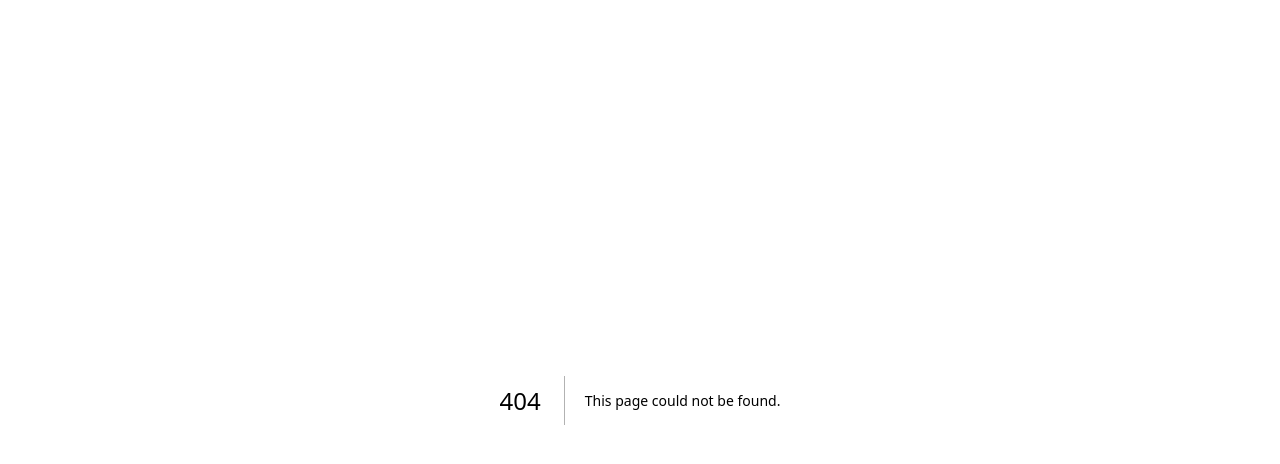
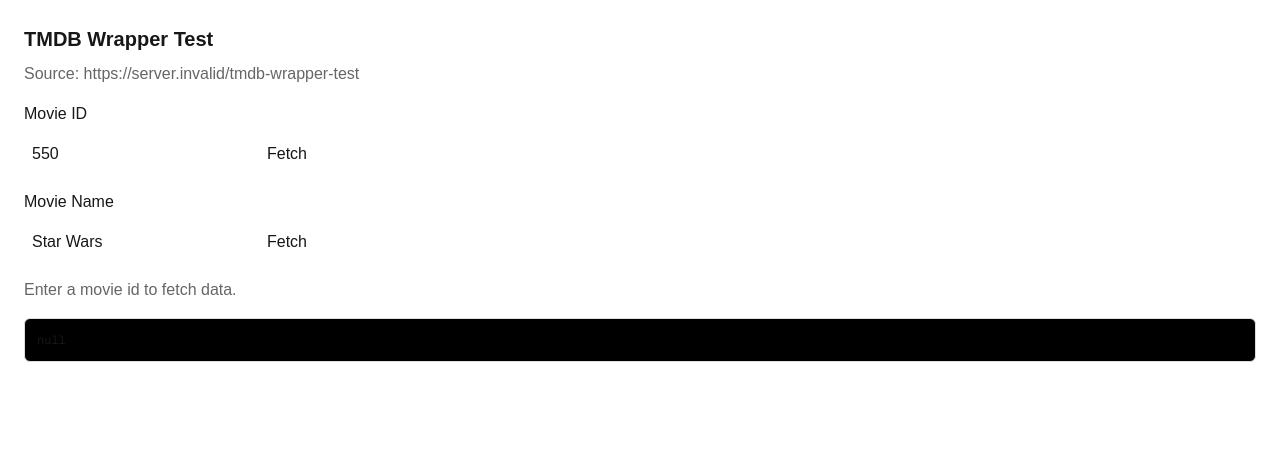
Before and after one commit to Ryuzora/WatchHub, a Next.js app in the folder frontend/: page /tmdb-wrapper-test in a window 1280 px wide. Before the commit this address had no page. Shown: the top 464 px of the page. Built offline with nearby package versions, Linux system fonts and the light colour scheme; no server answers.

Commit message:
tes fetch api frontend

```diff
--- /dev/null
+++ b/frontend/src/app/tmdb-wrapper-test/page.js
@@ -0,0 +1,164 @@
+"use client";
+
+import { useState } from 'react';
+
+const backendBaseUrl = process.env.NEXT_PUBLIC_BACKEND_URL || 'http://localhost:8000';
+
+async function fetchMovieById(movieId) {
+    try {
+        const response = await fetch(`${backendBaseUrl}/tmdb-wrapper-test?id=${encodeURIComponent(movieId)}`, {
+            cache: 'no-store',
+        });
+
+        if (!response.ok) {
+            const errorPayload = await response.json().catch(() => null);
+            const errorMessage = errorPayload?.error || `Request failed: ${response.status}`;
+            return { error: errorMessage };
+        }
+
+        return await response.json();
+    } catch (error) {
+        return { error: error?.message || 'Unknown error' };
+    }
+}
+
+async function fetchMovieByTitle(movieTitle) {
+    try {
+        const response = await fetch(`${backendBaseUrl}/tmdb-wrapper-test?query=${encodeURIComponent(movieTitle)}`, {
+            cache: 'no-store',
+        });
+
+        if (!response.ok) {
+            const errorPayload = await response.json().catch(() => null);
+            const errorMessage = errorPayload?.error || `Request failed: ${response.status}`;
+            return { error: errorMessage };
+        }
+
+        const payload = await response.json();
+        if (payload && Array.isArray(payload.results)) {
+            return payload.results[0] || { error: 'No results found.' };
+        }
+
+        return payload;
+    } catch (error) {
+        return { error: error?.message || 'Unknown error' };
+    }
+}
+
+export const dynamic = 'force-dynamic';
+
+export default function TmdbWrapperTestPage() {
+    const [movieId, setMovieId] = useState('550');
+    const [movieTitle, setMovieTitle] = useState("Star Wars")
+    const [movie, setMovie] = useState(null);
+    const [isLoading, setIsLoading] = useState(false);
+
+    const handleSubmit = async (event) => {
+        event.preventDefault();
+        setIsLoading(true);
+        const data = await fetchMovieById(movieId.trim());
+        setMovie(data);
+        setIsLoading(false);
+    };
+
+    const titleSubmit = async (event) => {
+        event.preventDefault();
+        setIsLoading(true);
+        const data = await fetchMovieByTitle(movieTitle.trim());
+        setMovie(data);
+        setIsLoading(false);
+    }
+
+    return (
+        <div style={{ padding: 24, fontFamily: 'sans-serif' }}>
+            <h1 style={{ fontSize: 20, fontWeight: 600 }}>TMDB Wrapper Test</h1>
+            <p style={{ marginTop: 8, color: '#666' }}>
+                Source: {backendBaseUrl}/tmdb-wrapper-test
+            </p>
+
+            <form onSubmit={handleSubmit} style={{ marginTop: 16 }}>
+                <label style={{ display: 'block', marginBottom: 8 }}>
+                    Movie ID
+                </label>
+                <div style={{ display: 'flex', gap: 8, alignItems: 'center' }}>
+                    <input
+                        type="text"
+                        value={movieId}
+                        onChange={(event) => setMovieId(event.target.value)}
+                        placeholder="e.g. 550"
+                        style={{ padding: 8, minWidth: 200 }}
+                    />
+                    <button
+                        type="submit"
+                        disabled={isLoading}
+                        style={{ padding: '8px 12px', cursor: 'pointer' }}
+                    >
+                        {isLoading ? 'Loading...' : 'Fetch'}
+                    </button>
+                </div>
+            </form>
+
+            <form onSubmit={titleSubmit} style={{ marginTop: 16 }}>
+                <label style={{ display: 'block', marginBottom: 8 }}>
+                    Movie Name
+                </label>
+                <div style={{ display: 'flex', gap: 8, alignItems: 'center' }}>
+                    <input
+                        type="text"
+                        value={movieTitle}
+                        onChange={(event) => setMovieTitle(event.target.value)}
+                        placeholder="Star Wars"
+                        style={{ padding: 8, minWidth: 200 }}
+                    />
+                    <button
+                        type="submit"
+                        disabled={isLoading}
+                        style={{ padding: '8px 12px', cursor: 'pointer' }}
+                    >
+                        {isLoading ? 'Loading...' : 'Fetch'}
+                    </button>
+                </div>
+            </form>
+
+            {movie ? (
+                'error' in movie ? (
+                    <div style={{ marginTop: 16, color: '#b00020' }}>
+                        Error: {movie.error}
+                    </div>
+                ) : (
+                    <div style={{ marginTop: 16 }}>
+                        <div>id: {movie?.id ?? 'missing'}</div>
+                        <div>title: {movie?.title ?? 'missing'}</div>
+                        <div>release: {movie?.release_date ?? 'missing'}</div>
+                        <div style={{ maxWidth: 720 }}>overview: {movie?.overview ?? 'missing'}</div>
+                        {movie?.poster_path ? (
+                            <div>
+                                Poster{' '}
+                                <img
+                                    src={`https://image.tmdb.org/t/p/w500${movie.poster_path}`}
+                                    alt={movie?.title || 'Poster'}
+                                />
+                            </div>
+                        ) : null}
+                    </div>
+                )
+            ) : (
+                <div style={{ marginTop: 16, color: '#666' }}>Enter a movie id to fetch data.</div>
+            )}
+
+            <pre
+                style={{
+                    marginTop: 16,
+                    padding: 12,
+                    background: '#000',
+                    border: '1px solid #ddd',
+                    borderRadius: 6,
+                    overflow: 'auto',
+                    fontSize: 12,
+                }}
+            >
+                {JSON.stringify(movie, null, 2)}
+            </pre>
+        </div>
+    );
+}
```
Also changed, not shown: 1 other file (tests, documents, lock files or other folders).
